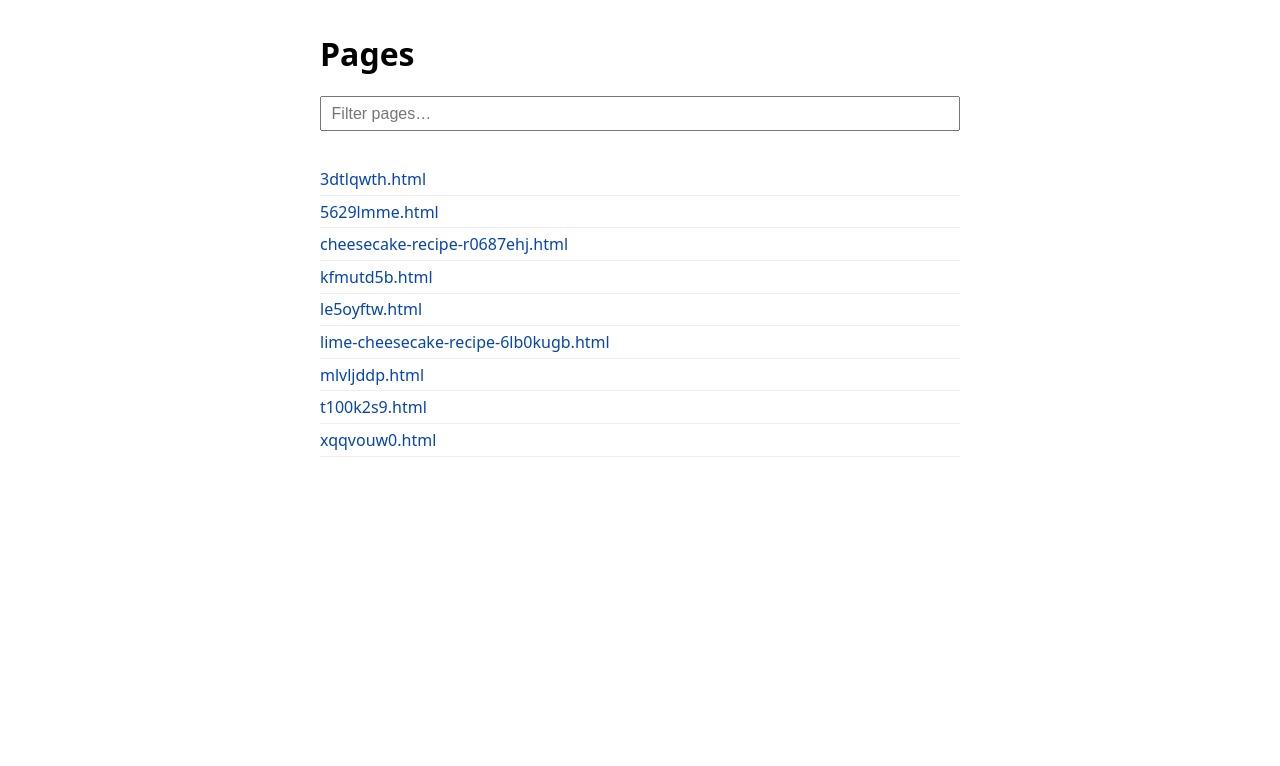
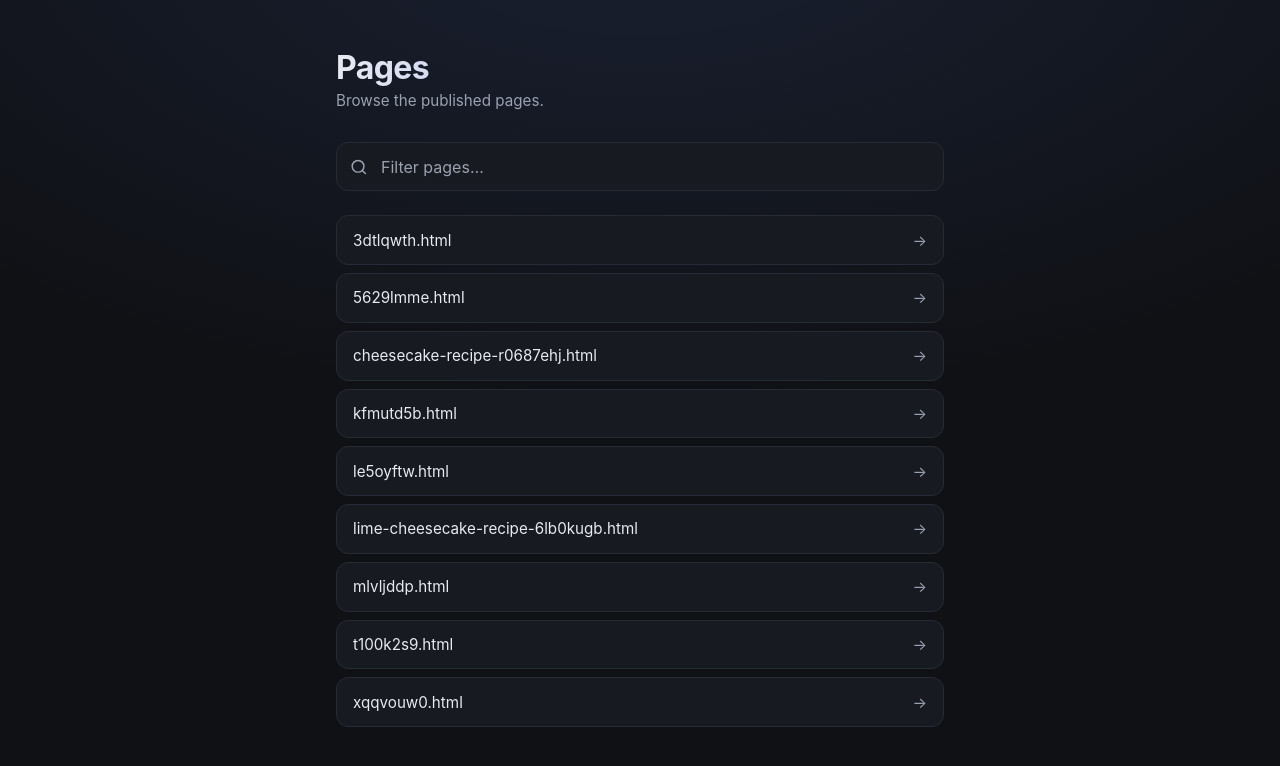
Before and after one commit to malachigrant/malachigrant.github.io, a plain HTML site: page index.html in a window 1280 px wide. Drawn offline with Linux system fonts and the light colour scheme.

Commit message:
style: modern dark theme for index page

```diff
--- a/index.html
+++ b/index.html
@@ -2,21 +2,118 @@
 <html>
 <head>
 <meta charset="UTF-8">
+<meta name="viewport" content="width=device-width, initial-scale=1">
 <title>Pages</title>
 <style>
-  body { font-family: system-ui, sans-serif; max-width: 640px; margin: 2rem auto; padding: 0 1rem; }
-  #search { width: 100%; box-sizing: border-box; padding: 0.4rem 0.6rem; font-size: 1rem; margin-bottom: 1rem; }
-  ul { list-style: none; padding: 0; }
-  li { padding: 0.3rem 0; border-bottom: 1px solid #eee; }
-  a { text-decoration: none; color: #0645ad; }
-  a:hover { text-decoration: underline; }
-  .error { color: #b00020; }
+  :root {
+    --bg: #0f1115;
+    --surface: #171a21;
+    --surface-hover: #1d212b;
+    --border: #262b36;
+    --text: #e8eaf0;
+    --text-dim: #9aa1b0;
+    --accent: #6d8dff;
+    --accent-glow: rgba(109, 141, 255, 0.35);
+  }
+  * { box-sizing: border-box; }
+  body {
+    margin: 0;
+    min-height: 100vh;
+    font-family: "Inter", system-ui, -apple-system, "Segoe UI", sans-serif;
+    background:
+      radial-gradient(60rem 30rem at 50% -10%, rgba(109, 141, 255, 0.12), transparent),
+      var(--bg);
+    color: var(--text);
+    -webkit-font-smoothing: antialiased;
+  }
+  .container { max-width: 640px; margin: 0 auto; padding: 3rem 1rem 4rem; }
+  header { margin-bottom: 2rem; }
+  h1 {
+    margin: 0 0 0.25rem;
+    font-size: 2rem;
+    font-weight: 700;
+    letter-spacing: -0.02em;
+    background: linear-gradient(90deg, var(--text), var(--accent));
+    -webkit-background-clip: text;
+    background-clip: text;
+    color: transparent;
+  }
+  .subtitle { margin: 0; color: var(--text-dim); font-size: 0.95rem; }
+  .search {
+    position: relative;
+    margin-bottom: 1.5rem;
+  }
+  .search svg {
+    position: absolute;
+    left: 0.9rem;
+    top: 50%;
+    transform: translateY(-50%);
+    width: 1.1rem;
+    height: 1.1rem;
+    color: var(--text-dim);
+    pointer-events: none;
+  }
+  #search {
+    width: 100%;
+    padding: 0.85rem 1rem 0.85rem 2.75rem;
+    font-size: 1rem;
+    font-family: inherit;
+    color: var(--text);
+    background: var(--surface);
+    border: 1px solid var(--border);
+    border-radius: 12px;
+    outline: none;
+    transition: border-color 0.15s, box-shadow 0.15s;
+  }
+  #search::placeholder { color: var(--text-dim); }
+  #search:focus {
+    border-color: var(--accent);
+    box-shadow: 0 0 0 4px var(--accent-glow);
+  }
+  ul { list-style: none; margin: 0; padding: 0; display: flex; flex-direction: column; gap: 0.5rem; }
+  li {
+    border: 1px solid var(--border);
+    border-radius: 12px;
+    background: var(--surface);
+    transition: background 0.15s, border-color 0.15s, transform 0.15s;
+  }
+  li a {
+    display: flex;
+    align-items: center;
+    justify-content: space-between;
+    gap: 0.75rem;
+    padding: 0.9rem 1rem;
+    text-decoration: none;
+    color: var(--text);
+    font-size: 0.95rem;
+    border-radius: inherit;
+  }
+  li a .name { overflow: hidden; text-overflow: ellipsis; white-space: nowrap; }
+  li a .arrow { color: var(--text-dim); transition: color 0.15s, transform 0.15s; }
+  li a:hover { background: var(--surface-hover); }
+  li a:hover .arrow { color: var(--accent); transform: translateX(3px); }
+  li:hover { border-color: var(--accent); }
+  li.empty, li.loading, li.error {
+    padding: 1.25rem 1rem;
+    text-align: center;
+    color: var(--text-dim);
+    font-size: 0.95rem;
+  }
+  li.error { color: #ff8a9a; }
 </style>
 </head>
 <body>
-<h1>Pages</h1>
-<input id="search" type="search" placeholder="Filter pages&hellip;" autocomplete="off">
-<ul id="list"><li>Loading&hellip;</li></ul>
+<div class="container">
+  <header>
+    <h1>Pages</h1>
+    <p class="subtitle">Browse the published pages.</p>
+  </header>
+  <div class="search">
+    <svg viewBox="0 0 24 24" fill="none" stroke="currentColor" stroke-width="2" stroke-linecap="round" stroke-linejoin="round"><circle cx="11" cy="11" r="8"/><path d="m21 21-4.3-4.3"/></svg>
+    <input id="search" type="search" placeholder="Filter pages&hellip;" autocomplete="off">
+  </div>
+  <ul id="list"><li class="loading">Loading&hellip;</li></ul>
+</div>
 <script>
   let files = [];
 
@@ -39,8 +136,10 @@
     const list = document.getElementById("list");
     const shown = q ? files.filter(f => f.toLowerCase().includes(q)) : files;
     list.innerHTML = shown.length
-      ? shown.map(f => `<li><a href="pages/${f}">${f}</a></li>`).join("")
-      : "<li>No pages found.</li>";
+      ? shown.map(f =>
+          `<li><a href="pages/${f}"><span class="name">${f}</span><span class="arrow">&rarr;</span></a></li>`
+        ).join("")
+      : "<li class=\"empty\">No pages found.</li>";
   }
 
   document.getElementById("search").addEventListener("input", e => render(e.target.value));
```
